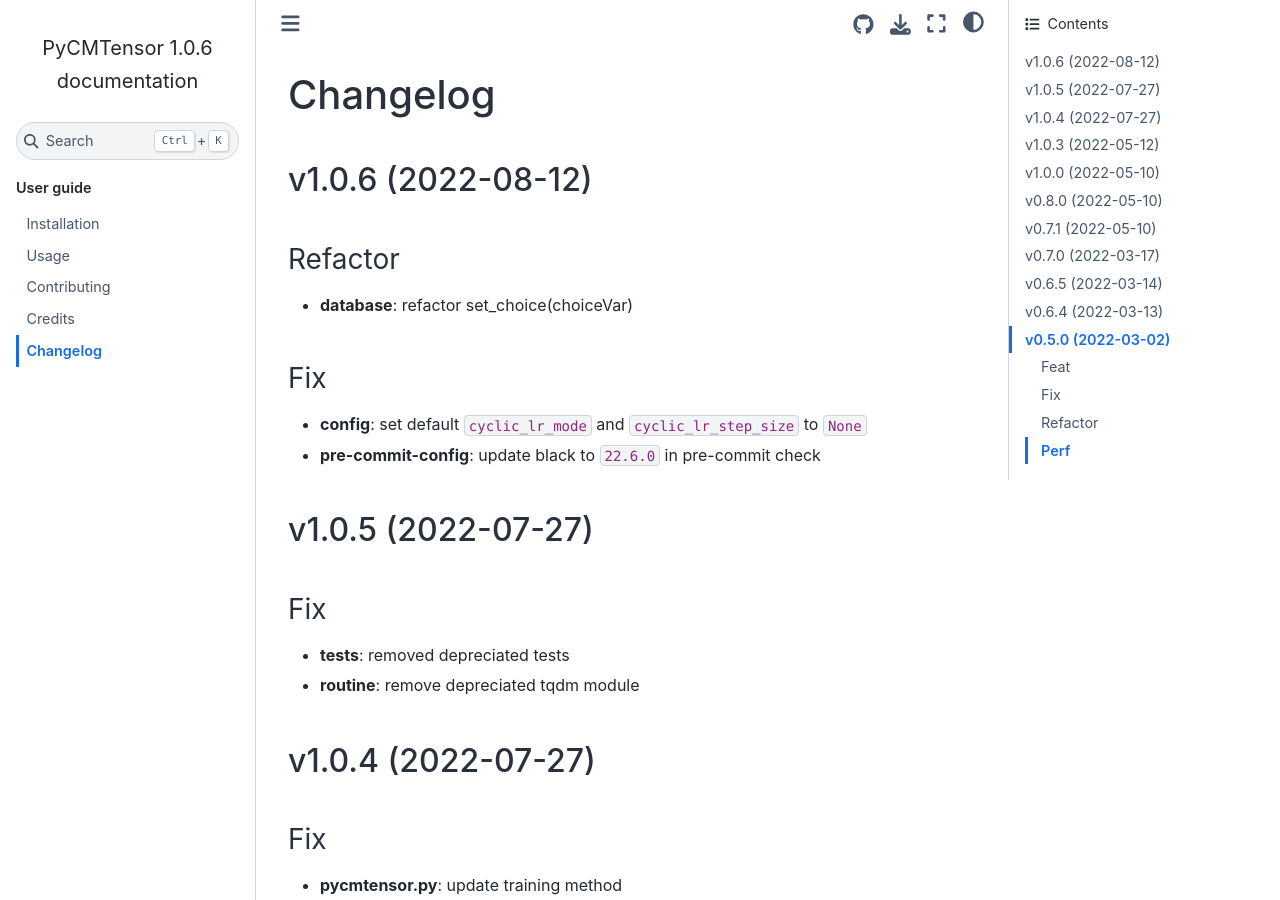
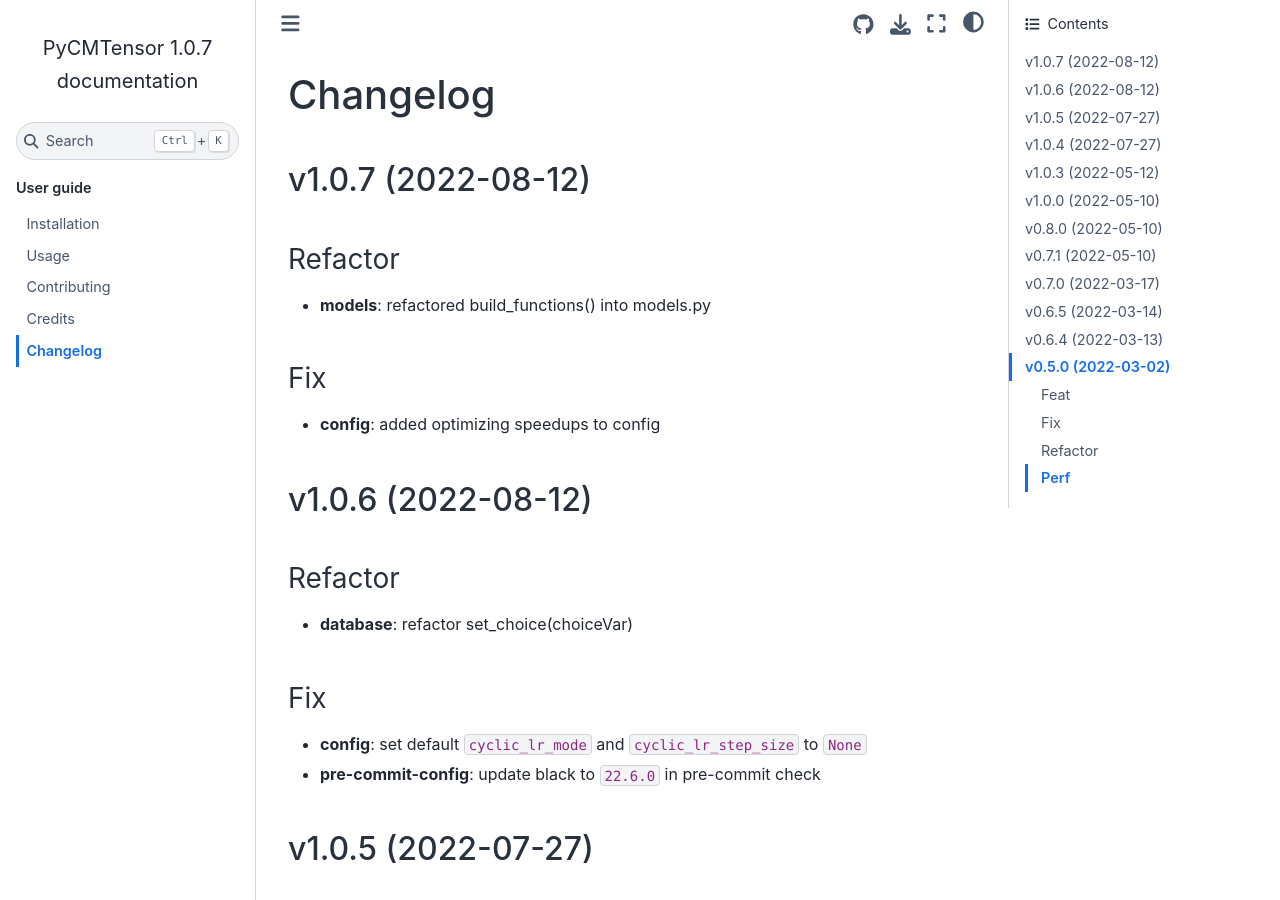
Before and after one commit to mwong009/pycmtensor, a Sphinx documentation site: the page built from docs/changelog.md, in a window 1280 px wide and 900 px high. Built offline with Sphinx 7.4.7 and the Sphinx Book theme 1.1.4, drawn with Linux system fonts in a browser that asks for light colours; pages that are not in the unit, such as notebooks, are missing from menus.

Commit message:
bump: version 1.0.6 → 1.0.7

```diff
--- a/CHANGELOG.md
+++ b/CHANGELOG.md
@@ -1,3 +1,13 @@
+## v1.0.7 (2022-08-12)
+
+### Refactor
+
+- **models**: refactored build_functions() into models.py
+
+### Fix
+
+- **config**: added optimizing speedups to config
+
 ## v1.0.6 (2022-08-12)
 
 ### Refactor
--- a/docs/conf.py
+++ b/docs/conf.py
@@ -36,9 +36,9 @@ author = "Melvin Wong"
 # the built documents.
 #
 # The short X.Y version.
-version = "1.0.6"
+version = "1.0.7"
 # The full version, including alpha/beta/rc tags.
-release = "1.0.6"
+release = "1.0.7"
 
 # -- General configuration ---------------------------------------------
 
--- a/pycmtensor/__init__.py
+++ b/pycmtensor/__init__.py
@@ -1,7 +1,7 @@
 """Top-level package for PyCMTensor."""
 
 __author__ = """Melvin Wong"""
-__version__ = "1.0.6"
+__version__ = "1.0.7"
 
 from .config import Config
 
--- a/pyproject.toml
+++ b/pyproject.toml
@@ -1,6 +1,6 @@
 [tool.poetry]
 name = "pycmtensor"
-version = "1.0.6"
+version = "1.0.7"
 description = "Python Tensor based package for Deep neural net assisted Discrete Choice Modelling."
 authors = ["Melvin Wong <m.j.w.wong@tue.nl>"]
 license = "MIT License"
@@ -78,7 +78,7 @@ quiet = false
 
 [tool.commitizen]
 name = "cz_conventional_commits"
-version = "1.0.6"
+version = "1.0.7"
 tag_format = "v$version"
 version_files = [
     "pyproject.toml:version",
```
